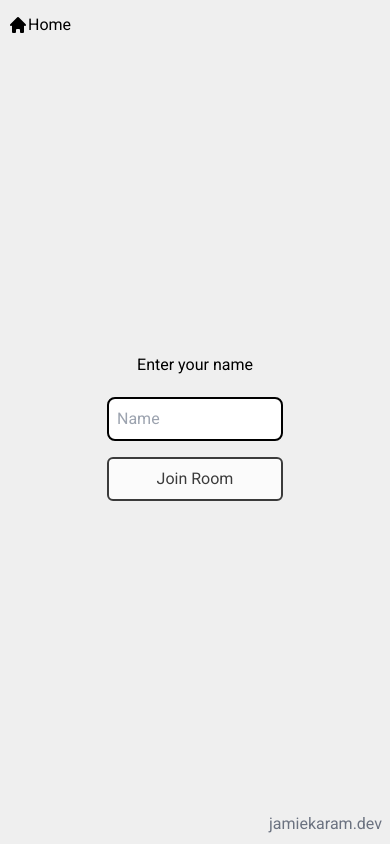
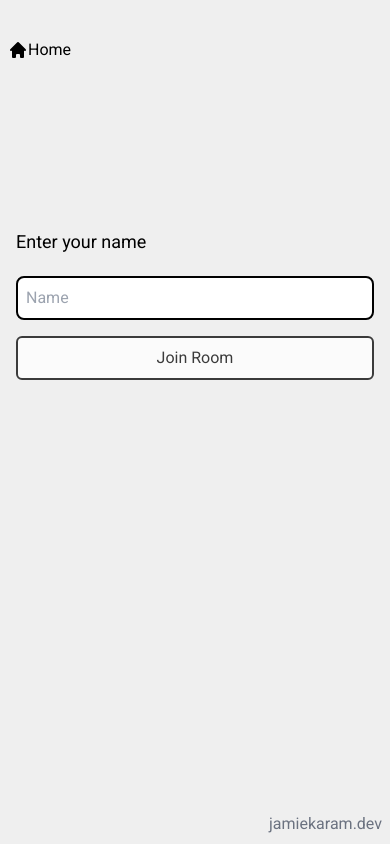
Before and after one commit to JKaram/Shatzen, a Next.js app: page /login/1 in a window 390 px wide. Built offline with nearby package versions, Linux system fonts and the light colour scheme; no server answers.

Commit message:
add breakpoints

```diff
--- a/components/Button.tsx
+++ b/components/Button.tsx
@@ -14,7 +14,7 @@ export default function Button({ children, className = undefined, disabled = fal
     <button
       {...rest}
       className={classNames(
-        "py-2 bg-white border-2 border-black rounded-md w-44 transition active:translate-y-0 hover:-translate-y-0.5",
+        "py-2 bg-white border-2 border-black rounded-md w-100 transition active:translate-y-0 hover:-translate-y-0.5",
         disabled ? "opacity-75 hover:translate-y-0 " : "",
         className
       )}
--- a/components/Nav.tsx
+++ b/components/Nav.tsx
@@ -3,7 +3,6 @@ import classNames from "classnames";
 import { useRouter } from "next/router";
 import React from "react";
 import BackButton from "./BackButton";
-import Button from "./Button";
 import HomeButton from "./HomeButton";
 import RoomLink from "./RoomLink";
 
@@ -14,7 +13,7 @@ export const Nav = () => {
   const roomPage = !router.pathname.includes("/room/");
 
   return (
-    <nav className={classNames("flex justify-between text-2xl min-h-[50px]")}>
+    <nav className={classNames("flex justify-between text-2xl min-h-[100px]")}>
       {roomLogin && <HomeButton />}
       {!roomPage && (
         <>
--- a/components/PageLayout.tsx
+++ b/components/PageLayout.tsx
@@ -10,7 +10,7 @@ export default function PageLayout({ children }: Props) {
   const router = useRouter();
 
   return (
-    <div className="min-h-screen bg-[#efefef] min-w-screen overflow-hidden">
+    <div className="max-w-md min-h-screen m-auto overflow-hidden transition-all md:max-w-lg lg:max-w-xl xl:max-w-2xl 2xl:max-w-3xl">
       <Nav />
       <motion.div
         key={router.route}
@@ -28,7 +28,7 @@ export default function PageLayout({ children }: Props) {
         }}
         exit={{ opacity: 0, x: 100 }}
       >
-        <main className="flex flex-col items-center justify-center h-[calc(100vh-90px)] ">{children}</main>
+        <main className="flex flex-col mx-4 my-auto pt-32 h-[calc(100vh-140px)]">{children}</main>
       </motion.div>
       <Footer />
     </div>
--- a/components/RevealBox.tsx
+++ b/components/RevealBox.tsx
@@ -17,12 +17,12 @@ export const RevealBox = () => {
   }
 
   return (
-    <div className="relative flex flex-col items-center my-8 transition-all">
+    <div className="relative flex flex-col w-full my-8 transition-all">
       {roomStatus === "revealing" && (
-        <div className="flex flex-col items-center">
-          <span className="absolute m-auto text-2xl -top-10">{average}</span>
+        <>
+          <span className="absolute m-auto text-2xl translate-x-1/2 right-1/2 -top-10">{average}</span>
           <Button onClick={estimating}>Estimate Again</Button>
-        </div>
+        </>
       )}
       {roomStatus === "estimating" && (
         <Button disabled={!atLeastOneEstimate} onClick={reveal}>
--- a/components/UserPanel.tsx
+++ b/components/UserPanel.tsx
@@ -5,15 +5,13 @@ import { EstimateCard } from "./EstimateCard";
 import { SocketContext, useSockets } from "./provider/SocketProvider";
 
 export const UserPanel = () => {
-  const { user, roomStatus } = useContext(SocketContext);
+  const { user } = useContext(SocketContext);
   const { estimate } = useSockets();
 
-  if (!user) return <p>loading</p>;
+  if (!user) return <p>Loading...</p>;
 
   return (
-    <div className="flex flex-col items-center">
-      <div className="flex flex-col items-center">
-        <div className={classNames("flex flex-wrap my-2 space-x-1")}>
+    <div className={classNames("flex flex-wrap my-2 space-x-1 w-full justify-center")}>
       {possibleEstimates.map((possibleEstimate) => {
         return (
           <EstimateCard
@@ -26,7 +24,5 @@ export const UserPanel = () => {
         );
       })}
     </div>
-      </div>
-    </div>
   );
 };
--- a/components/input.tsx
+++ b/components/input.tsx
@@ -10,7 +10,7 @@ export default function Input({ onChange, placeholder = undefined, ...rest }: Pr
   return (
     <input
       {...rest}
-      className="p-2 border-2 border-black rounded-lg w-44 focus:border-red-500 focus:outline-none"
+      className="p-2 border-2 border-black rounded-lg w-100 focus:border-red-500 focus:outline-none"
       onChange={onChange}
       placeholder={placeholder}
     />
--- a/pages/_document.tsx
+++ b/pages/_document.tsx
@@ -7,7 +7,7 @@ export default function Document() {
       <link rel="preconnect" href="https://fonts.googleapis.com" />
       <link rel="preconnect" href="https://fonts.gstatic.com" />
       <link href="https://fonts.googleapis.com/css2?family=Roboto:wght@400;500;700&display=swap" rel="stylesheet" />
-      <body>
+      <body className="bg-[#efefef]  ">
         <Main />
         <NextScript />
       </body>
--- a/pages/index.tsx
+++ b/pages/index.tsx
@@ -1,7 +1,6 @@
 import { nanoid } from "nanoid";
 import { ROOM_STRING_SIZE } from "../types/constants";
 import { useRouter } from "next/router";
-import Link from "next/link";
 import React from "react";
 import PageLayout from "../components/PageLayout";
 import Button from "../components/Button";
@@ -17,7 +16,7 @@ const App = () => {
   return (
     <PageLayout>
       <header className="flex flex-col items-center">
-        <h1 className="text-4xl">Shatzen</h1>
+        <h1 className="text-6xl">Shatzen</h1>
         <h2 className="text-lg">Scrum Poker</h2>
       </header>
 
--- a/pages/login/[uuid].tsx
+++ b/pages/login/[uuid].tsx
@@ -25,9 +25,9 @@ const Login = () => {
 
   return (
     <PageLayout>
-      <span>Enter your name</span>
+      <span className="text-lg">Enter your name</span>
       <form
-        className="flex flex-col mt-5 space-y-4"
+        className="flex flex-col mt-5 space-y-4 "
         onSubmit={(e) => {
           e.preventDefault();
           userJoin(name, sanitizeUuid);
```
Lines whose indentation alone changed are shown as unchanged.
